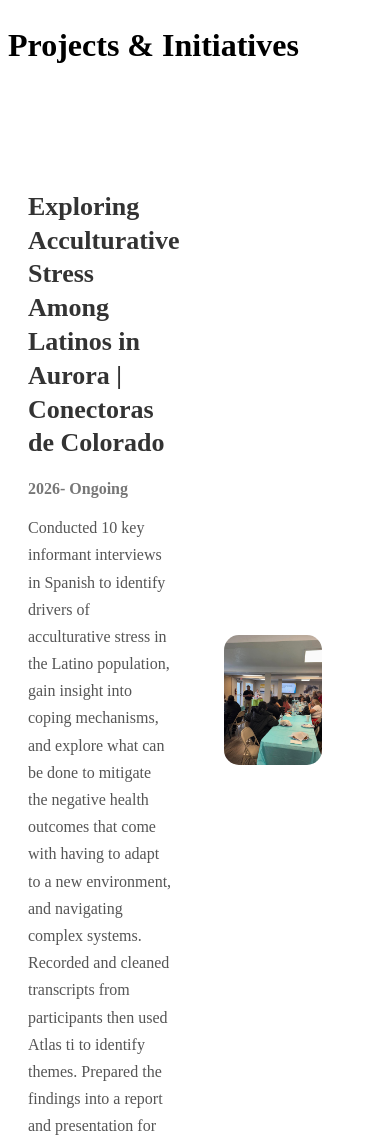
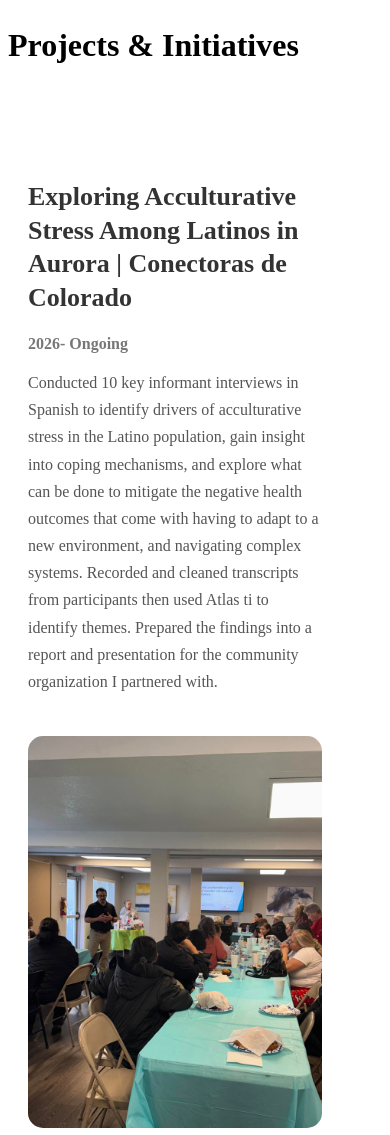
Before and after one commit to parragjo/personal, a plain HTML site: page publichealth.html in a window 390 px wide. Shown: the part 1200-2335 px from the top of the page. Drawn offline with Linux system fonts and the light colour scheme.

Commit message:
health
phone update

```diff
--- a/styles.css
+++ b/styles.css
@@ -450,6 +450,7 @@
 .project-card:last-child {
     border-bottom: none;
 }
+
 @media (max-width: 768px) {
 
     .navbar {
@@ -498,6 +499,39 @@
         display: block;
         padding: 12px 20px;
     }
+}
+/* PUBLIC HEALTH PROJECTS - MOBILE */
+
+.project-card {
+    grid-template-columns: 1fr;
+    gap: 25px;
+    padding: 30px 0;
+}
+
+.project-content {
+    width: 100%;
+    min-width: 0;
+}
+
+.project-content h3 {
+    font-size: 1.5rem;
+    line-height: 1.3;
+}
+
+.project-content p {
+    font-size: 1rem;
+    line-height: 1.7;
+}
+
+.project-image {
+    width: 100%;
+}
+
+.project-image img {
+    width: 100%;
+    height: 220px;
+    object-fit: cover;
+    display: block;
 }
 /* MOBILE RESPONSIVE LAYOUT */
 
```
